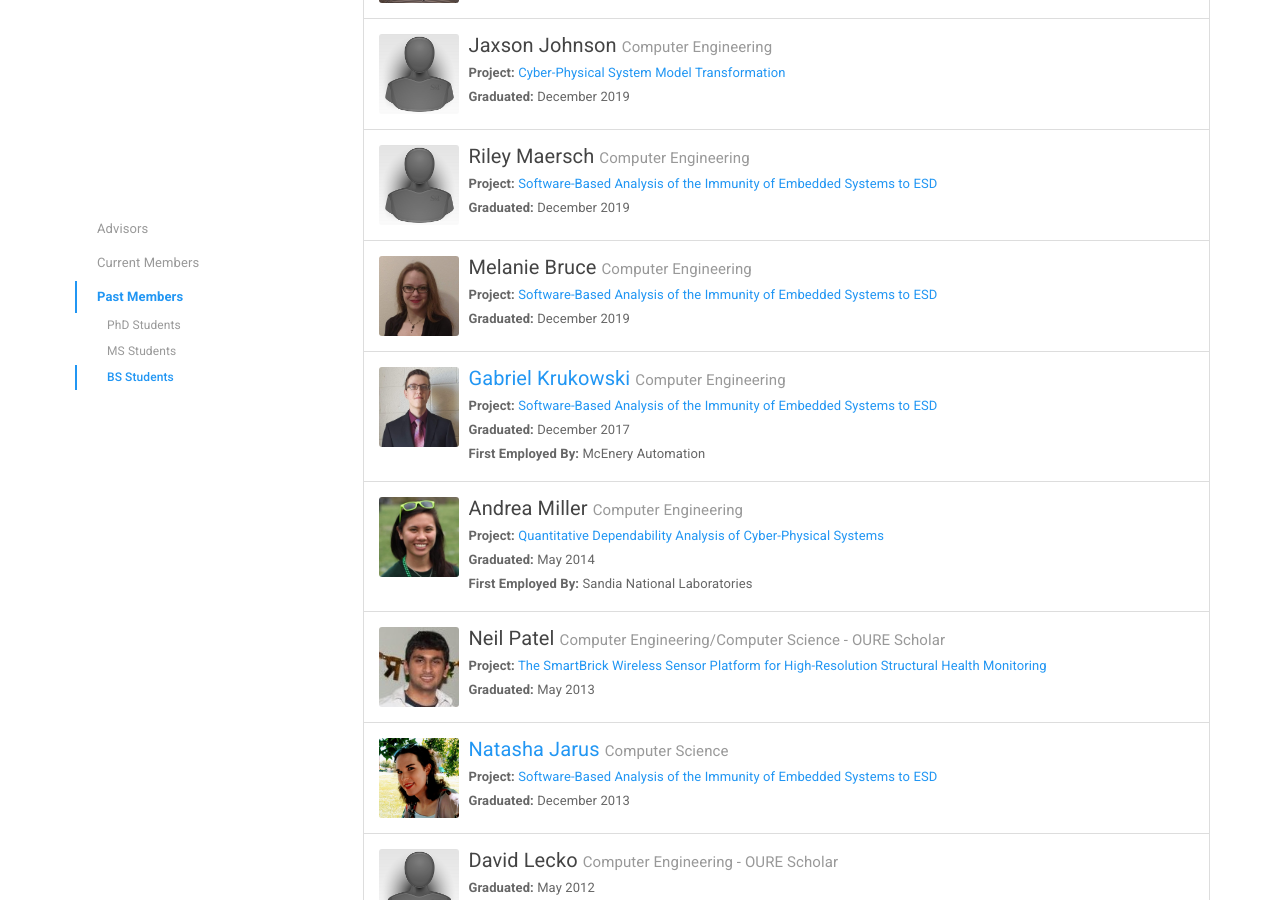
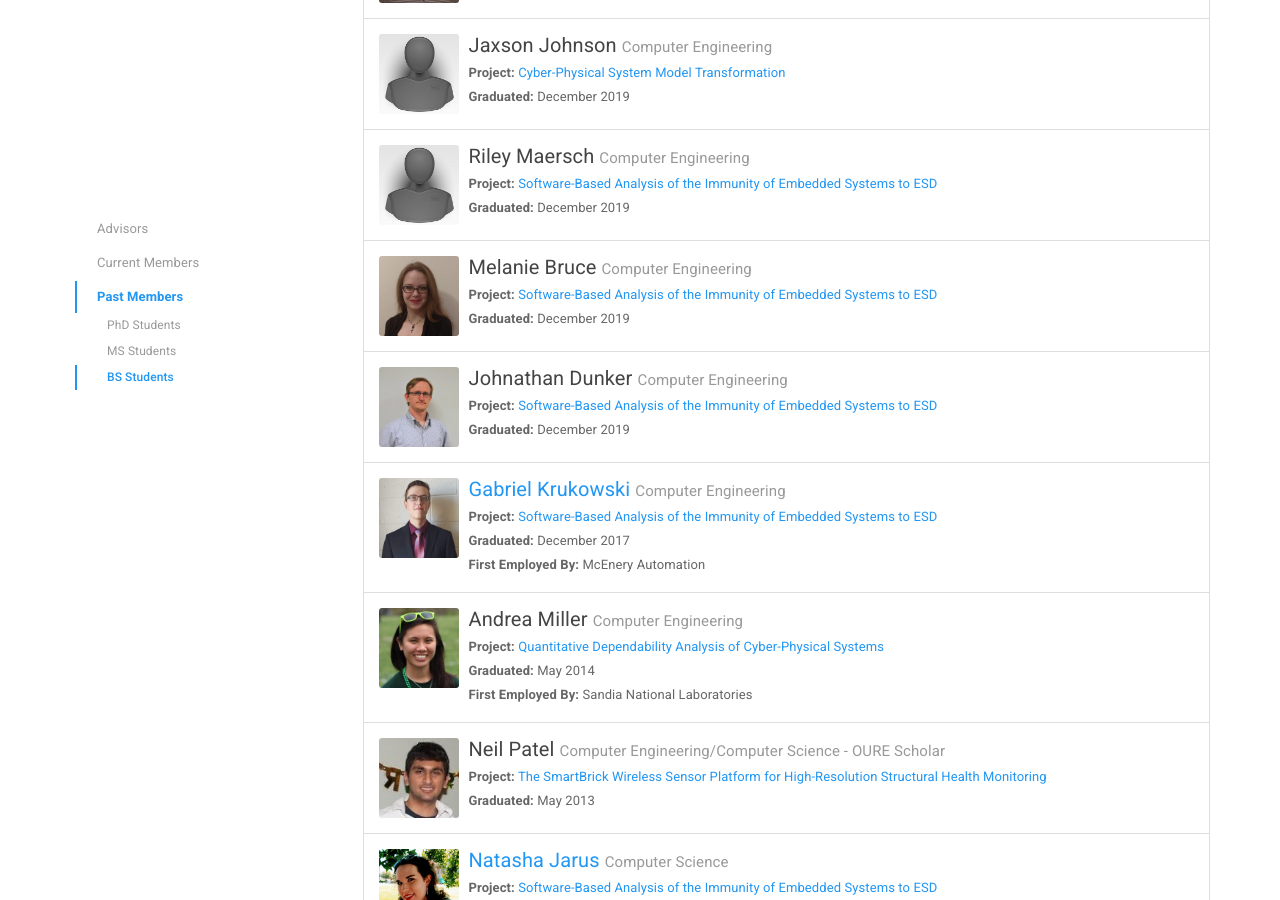
Before and after one commit to sendecomp/sendecomp-website, a Jekyll site: the page built from people.html, in a window 1280 px wide and 900 px high, scrolled down 4558 px. Built offline with Jekyll 4.4.1, drawn with Linux system fonts in a browser that asks for light colours; some of the changed text lies outside the part shown.

Commit message:
Move Johnathan to Ph. D

```diff
--- a/_data/members.yml
+++ b/_data/members.yml
@@ -130,8 +130,16 @@
 
 - name: Johnathan Dunker
   major: Computer Engineering
+  degree: PhD
+  status: Active
+  grad: 2024 Dec
+  project: Software-Based Analysis of the Immunity of Embedded Systems to ESD
+  photo: Dunker.jpg
+
+- name: Johnathan Dunker
+  major: Computer Engineering
   degree: BS
-  status: Active
+  status: Alumni
   grad: 2019 Dec
   project: Software-Based Analysis of the Immunity of Embedded Systems to ESD
   photo: Dunker.jpg
```
